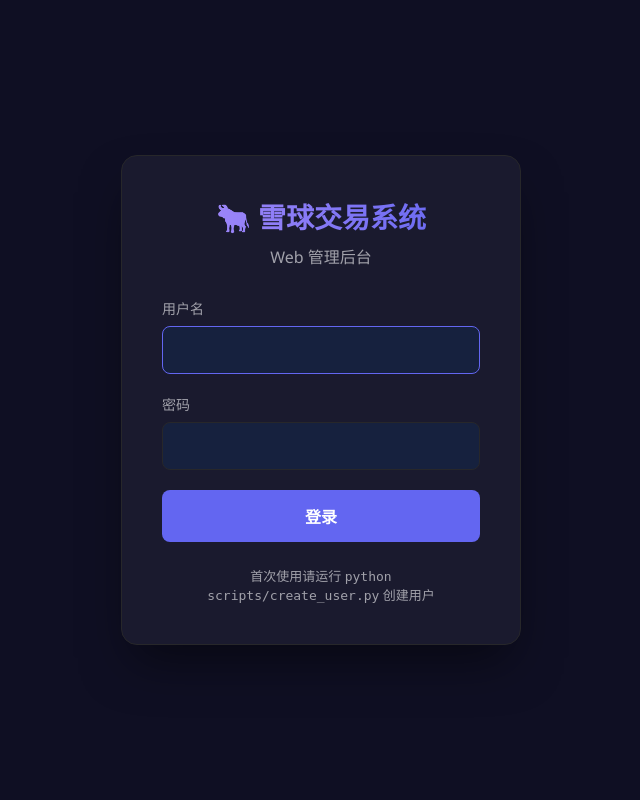
After one commit to AkaHanshan/xueqiu_trader, a Flask app: page /login in a window 1280 px wide. The commit adds this page. Shown: the whole page, without its empty margins (319-959 px from the left). Run offline with Flask 3, Linux system fonts and the light colour scheme.

Commit message:
feat: 添加 Flask-Login 用户登录认证系统
- 新增 User 模型，密码哈希存储（werkzeug.security）
- 新增 /login 登录页面和 /logout 登出功能
- 所有 /api 路由需要登录后访问
- 新增 scripts/create_user.py 创建管理员用户脚本
- 更新 README.md 文档

```diff
--- a/web/app.py
+++ b/web/app.py
@@ -7,6 +7,7 @@
 - 脚本启停控制
 - 实时日志显示 (SSE)
 - 日志持久化
+- 用户登录认证
 """
 import json
 import os
@@ -15,8 +16,10 @@ import sys
 import threading
 import time
 import queue
+import secrets
 from datetime import datetime
-from flask import Flask, render_template, jsonify, request, Response
+from flask import Flask, render_template, jsonify, request, Response, redirect, url_for
+from flask_login import LoginManager, login_user, logout_user, login_required, current_user
 from collections import deque
 
 # 获取项目根目录
@@ -34,12 +37,34 @@ app = Flask(__name__)
 app.config['SQLALCHEMY_DATABASE_URI'] = f'sqlite:///{os.path.join(DATA_DIR, "xueqiu_trader.db")}'
 app.config['SQLALCHEMY_TRACK_MODIFICATIONS'] = False
 
+# Flask-Login 配置
+app.config['SECRET_KEY'] = os.environ.get('SECRET_KEY') or secrets.token_hex(32)
+
 # 确保可以导入 web 模块
 sys.path.insert(0, BASE_DIR)
 
 # 初始化数据库
-from models import db, init_db, SystemLog, UserConfig
+from models import db, init_db, SystemLog, UserConfig, User
 init_db(app)
+
+# 初始化 Flask-Login
+login_manager = LoginManager()
+login_manager.init_app(app)
+login_manager.login_view = 'login'
+login_manager.login_message = '请先登录'
+
+@login_manager.user_loader
+def load_user(user_id):
+    return User.query.get(int(user_id))
+
+
+@app.before_request
+def require_login():
+    """保护所有 /api 路由（登录接口除外）"""
+    exempt_routes = ['login', 'static']
+    if request.endpoint and request.endpoint not in exempt_routes:
+        if request.path.startswith('/api') and not current_user.is_authenticated:
+            return jsonify({"success": False, "error": "请先登录"}), 401
 
 # 存储运行中的进程
 running_processes = {}
@@ -203,6 +228,7 @@ def generate_sse_stream():
 
 
 @app.route("/api/logs/stream")
+@login_required
 def log_stream():
     """SSE日志流端点"""
     return Response(
@@ -216,13 +242,46 @@ def log_stream():
     )
 
 
+@app.route("/login", methods=["GET", "POST"])
+def login():
+    """登录页面"""
+    if current_user.is_authenticated:
+        return redirect(url_for('index'))
+
+    if request.method == "POST":
+        username = request.form.get("username")
+        password = request.form.get("password")
+
+        user = User.query.filter_by(username=username).first()
+        if user and user.check_password(password):
+            login_user(user, remember=True)
+            user.last_login = datetime.utcnow()
+            db.session.commit()
+            next_page = request.args.get('next')
+            return redirect(next_page or url_for('index'))
+
+        return render_template("login.html", error="用户名或密码错误")
+
+    return render_template("login.html")
+
+
+@app.route("/logout")
+@login_required
+def logout():
+    """登出"""
+    logout_user()
+    return redirect(url_for('login'))
+
+
 @app.route("/")
+@login_required
 def index():
     """主页"""
     return render_template("index.html")
 
 
 @app.route("/api/config", methods=["GET"])
+@login_required
 def get_config():
     """获取配置"""
     try:
--- /dev/null
+++ b/web/templates/login.html
@@ -0,0 +1,158 @@
+<!DOCTYPE html>
+<html lang="zh-CN">
+
+<head>
+    <meta charset="UTF-8">
+    <meta name="viewport" content="width=device-width, initial-scale=1.0">
+    <title>登录 - 雪球交易系统</title>
+    <style>
+        :root {
+            --bg-dark: #0f0f23;
+            --bg-card: #1a1a2e;
+            --text-primary: #e4e4e7;
+            --text-secondary: #a1a1aa;
+            --accent: #6366f1;
+            --accent-hover: #818cf8;
+            --error: #ef4444;
+            --border: #27272a;
+        }
+
+        * {
+            margin: 0;
+            padding: 0;
+            box-sizing: border-box;
+        }
+
+        body {
+            font-family: 'Segoe UI', system-ui, sans-serif;
+            background: var(--bg-dark);
+            color: var(--text-primary);
+            min-height: 100vh;
+            display: flex;
+            justify-content: center;
+            align-items: center;
+        }
+
+        .login-container {
+            background: var(--bg-card);
+            padding: 40px;
+            border-radius: 16px;
+            border: 1px solid var(--border);
+            width: 100%;
+            max-width: 400px;
+            box-shadow: 0 25px 50px -12px rgba(0, 0, 0, 0.5);
+        }
+
+        .logo {
+            text-align: center;
+            margin-bottom: 30px;
+        }
+
+        .logo h1 {
+            font-size: 28px;
+            background: linear-gradient(90deg, #a78bfa, #6366f1);
+            -webkit-background-clip: text;
+            background-clip: text;
+            -webkit-text-fill-color: transparent;
+        }
+
+        .logo p {
+            color: var(--text-secondary);
+            margin-top: 8px;
+        }
+
+        .form-group {
+            margin-bottom: 20px;
+        }
+
+        .form-group label {
+            display: block;
+            margin-bottom: 8px;
+            color: var(--text-secondary);
+            font-size: 14px;
+        }
+
+        .form-group input {
+            width: 100%;
+            padding: 14px 16px;
+            background: #16213e;
+            border: 1px solid var(--border);
+            border-radius: 8px;
+            color: var(--text-primary);
+            font-size: 16px;
+            transition: border-color 0.2s;
+        }
+
+        .form-group input:focus {
+            outline: none;
+            border-color: var(--accent);
+        }
+
+        .btn-login {
+            width: 100%;
+            padding: 14px;
+            background: var(--accent);
+            border: none;
+            border-radius: 8px;
+            color: white;
+            font-size: 16px;
+            font-weight: 600;
+            cursor: pointer;
+            transition: background 0.2s;
+        }
+
+        .btn-login:hover {
+            background: var(--accent-hover);
+        }
+
+        .error-message {
+            background: rgba(239, 68, 68, 0.1);
+            border: 1px solid var(--error);
+            color: var(--error);
+            padding: 12px;
+            border-radius: 8px;
+            margin-bottom: 20px;
+            text-align: center;
+        }
+
+        .footer {
+            text-align: center;
+            margin-top: 24px;
+            color: var(--text-secondary);
+            font-size: 13px;
+        }
+    </style>
+</head>
+
+<body>
+    <div class="login-container">
+        <div class="logo">
+            <h1>🐂 雪球交易系统</h1>
+            <p>Web 管理后台</p>
+        </div>
+
+        {% if error %}
+        <div class="error-message">{{ error }}</div>
+        {% endif %}
+
+        <form method="POST">
+            <div class="form-group">
+                <label for="username">用户名</label>
+                <input type="text" id="username" name="username" required autofocus>
+            </div>
+
+            <div class="form-group">
+                <label for="password">密码</label>
+                <input type="password" id="password" name="password" required>
+            </div>
+
+            <button type="submit" class="btn-login">登录</button>
+        </form>
+
+        <div class="footer">
+            首次使用请运行 <code>python scripts/create_user.py</code> 创建用户
+        </div>
+    </div>
+</body>
+
+</html>
```
Also changed, not shown: scripts/create_user.py (added, +69 -0 lines), web/models.py (+34 -0 lines), web/templates/index.html (+6 -3 lines), README.md.
